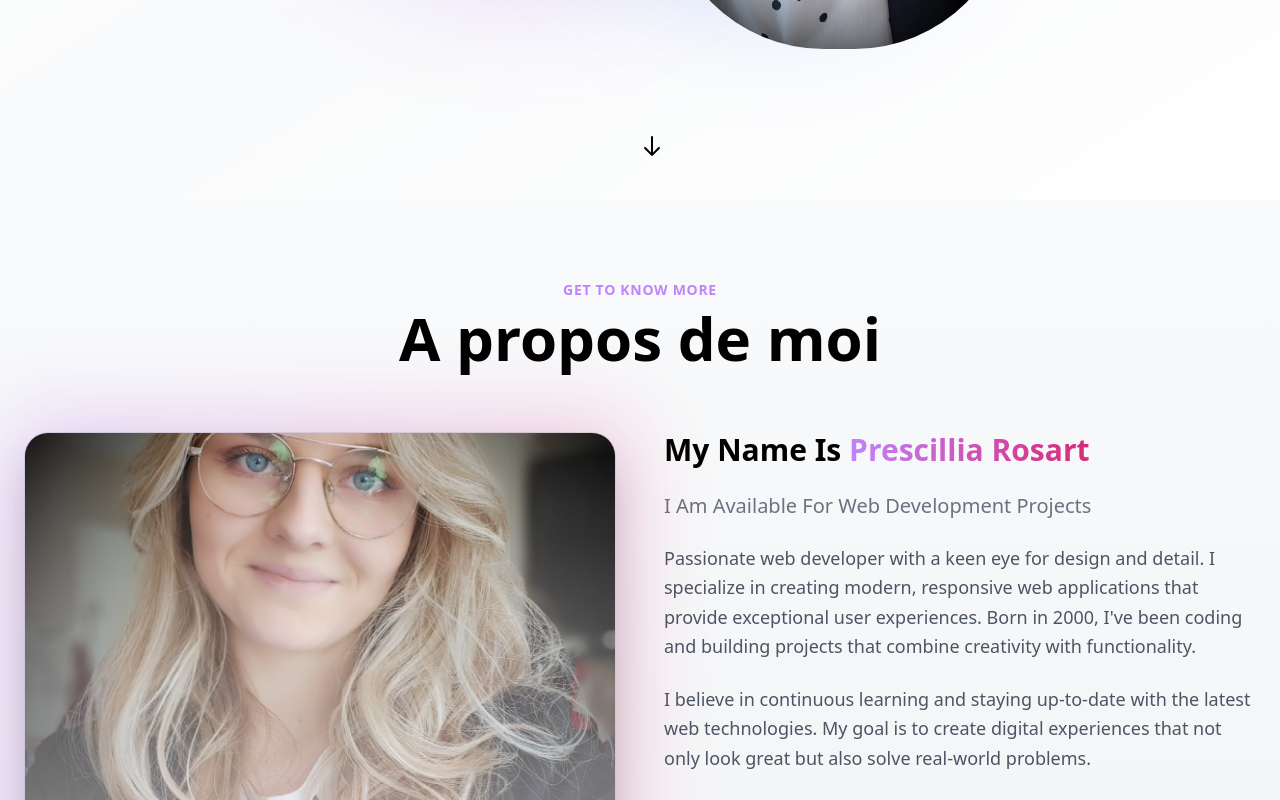
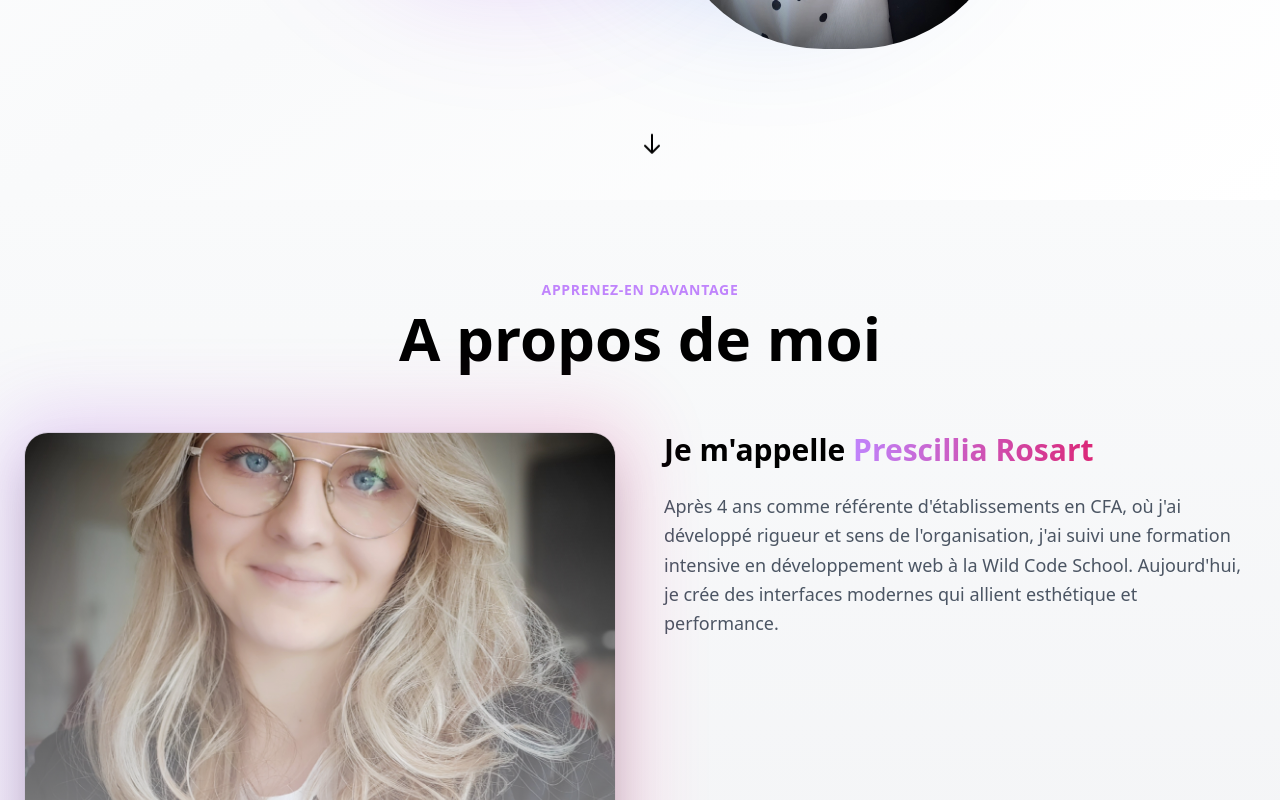
Before and after one commit to prescilliarosart/Monportfolio, a React (Vite) app: page / in a window 1280 px wide. Shown: the part 600-1400 px from the top of the page. Built offline with nearby package versions, Linux system fonts and the light colour scheme.

Commit message:
update Dark mode

```diff
--- a/index.html
+++ b/index.html
@@ -7,6 +7,10 @@
     <title>Mon portfolio</title>
   </head>
   <body>
+      <script>
+      document.documentElement.classList.add('dark');
+    </script>
+
     <div id="root"></div>
     <script type="module" src="/src/main.tsx"></script>
   </body>
--- a/public/ProjectsData.json
+++ b/public/ProjectsData.json
@@ -15,7 +15,8 @@
     "description": "Projet 2 : Application e-commerce complète avec panier, paiement et gestion des produits.",
     "image": "/images/StrasFleurs.jpg",
     "technologies": ["React", "Node.js"],
-    "github": "https://github.com/prescilliarosart/ecommerce"
+    "github": "https://github.com/prescilliarosart/StrasFleurs.git",
+    "demo": "https://demo-strasfleurs.com"
 },
 
   {
--- a/src/App.tsx
+++ b/src/App.tsx
@@ -11,7 +11,7 @@ function App() {
   return (
     <ThemeProvider>
 
-    <div className="bg-black min-h-screen">
+    <div className="bg-white dark:bg-black min-h-screen">
       <NavBar />
       <Hero />
       <About />
--- a/src/components/About.tsx
+++ b/src/components/About.tsx
@@ -40,7 +40,7 @@ dark:from-gray-50 dark:via-gray-100 dark:to-gray-50 py-20">
         {/* Header */}
         <div className="text-center mb-16">
           <p className="text-purple-400 text-sm font-semibold tracking-wider uppercase mb-2">
-            Get To Know More
+            Apprenez-en davantage
           </p>
           <h2 className="text-5xl md:text-6xl font-bold text-white dark:text-black">
             A propos de moi
@@ -64,19 +64,11 @@ dark:from-gray-50 dark:via-gray-100 dark:to-gray-50 py-20">
           {/* Text Section */}
           <div className="text-white dark:text-black space-y-6">
             <h3 className="text-3xl font-bold">
-              My Name Is <span className="text-transparent bg-clip-text bg-gradient-to-r from-purple-400 to-pink-600">Prescillia Rosart</span>
+              Je m'appelle <span className="text-transparent bg-clip-text bg-gradient-to-r from-purple-400 to-pink-600">Prescillia Rosart</span>
             </h3>
-            <h4 className="text-xl text-gray-300 dark:text-gray-500">
-              I Am Available For Web Development Projects
-            </h4>
             <p className="text-gray-400 dark:text-gray-600 text-lg leading-relaxed">
-              Passionate web developer with a keen eye for design and detail. I specialize in creating modern,
-              responsive web applications that provide exceptional user experiences. Born in 2000, I've been
-              coding and building projects that combine creativity with functionality.
-            </p>
-            <p className="text-gray-400 dark:text-gray-600 text-lg leading-relaxed">
-              I believe in continuous learning and staying up-to-date with the latest web technologies.
-              My goal is to create digital experiences that not only look great but also solve real-world problems.
+              Après 4 ans comme référente d'établissements en CFA, où j'ai développé rigueur et sens de l'organisation, j'ai suivi une formation intensive en développement web à la Wild Code School.
+              Aujourd'hui, je crée des interfaces modernes qui allient esthétique et performance.
             </p>
 
           </div>
@@ -86,7 +78,6 @@ dark:from-gray-50 dark:via-gray-100 dark:to-gray-50 py-20">
 <div className="mt-20">
   <div className="text-center mb-12">
     <h3 className="text-3xl font-bold text-white dark:text-black mb-2">Mes Compétences</h3>
-    <p className="text-gray-400 dark:text-gray-600">What I bring to the table</p>
   </div>
 
   {/* Two Columns Grid */}
--- a/src/components/Hero.tsx
+++ b/src/components/Hero.tsx
@@ -63,15 +63,15 @@ dark:from-white dark:via-gray-50 dark:to-white">
               </span>
               </h2>
             <p className="text-gray-400 dark:text-gray-600 text-lg max-w-xl">
-              We work with professionals and leaders who want to build careers that fulfil them intellectually, financially
+              Phrase d'accroche à faire
             </p>
 
             {/* Réseaux sociaux */}
             <div className="flex gap-4 pt-4">
-              <a href="https://www.linkedin.com/in/prescillia-rosart/" target="_blank" rel="noreferrer" className="text-white dark:text-black text-3xl hover:text-purple-400 transition-colors">
+              <a href="https://www.linkedin.com/in/prescillia-rosart/" target="_blank" rel="noreferrer" className="text-white dark:text-black text-3xl hover:text-purple-400 dark:hover:text-purple-400 transition-colors">
                 <FaLinkedin/>
               </a>
-              <a href="https://github.com/prescilliarosart" target="_blank" rel="noreferrer" className="text-white dark:text-black text-3xl hover:text-purple-400 transition-colors">
+              <a href="https://github.com/prescilliarosart" target="_blank" rel="noreferrer" className="text-white dark:text-black text-3xl hover:text-purple-400 dark:hover:text-purple-400 transition-colors">
                 <FaGithub/>
               </a>
             </div>
--- a/src/contexts/ThemeContext.tsx
+++ b/src/contexts/ThemeContext.tsx
@@ -11,7 +11,10 @@ interface ThemeContextType {
 export const ThemeContext = createContext<ThemeContextType | undefined>(undefined);
 
 export function ThemeProvider({ children }: { children: ReactNode }) {
-    const [isDarkMode, setIsDarkMode] = useState<boolean>(true);
+    const [isDarkMode, setIsDarkMode] = useState<boolean>(() => {
+        const savedTheme = localStorage.getItem('theme');
+        return savedTheme === 'light' ? false : true;
+    });
 
     const toggleTheme = () => {
         setIsDarkMode(prev => !prev);
@@ -20,8 +23,10 @@ export function ThemeProvider({ children }: { children: ReactNode }) {
     useEffect(() => {
         if (isDarkMode) {
             document.documentElement.classList.add('dark');
+            localStorage.setItem('theme', 'dark');
         } else {
             document.documentElement.classList.remove('dark');
+            localStorage.setItem('theme', 'light');
         }
     }, [isDarkMode]);
 
--- a/src/index.css
+++ b/src/index.css
@@ -1,3 +1,7 @@
 @tailwind base;
 @tailwind components;
 @tailwind utilities;
+
+html {
+  @apply bg-white dark:bg-gray-900;
+}
```
